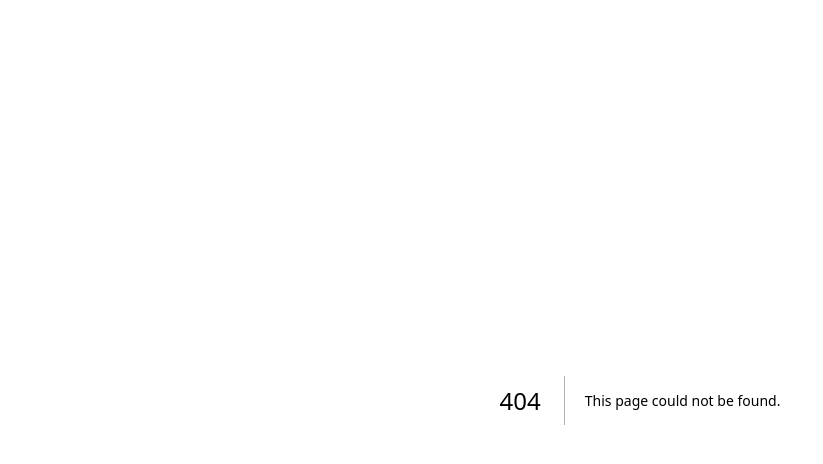
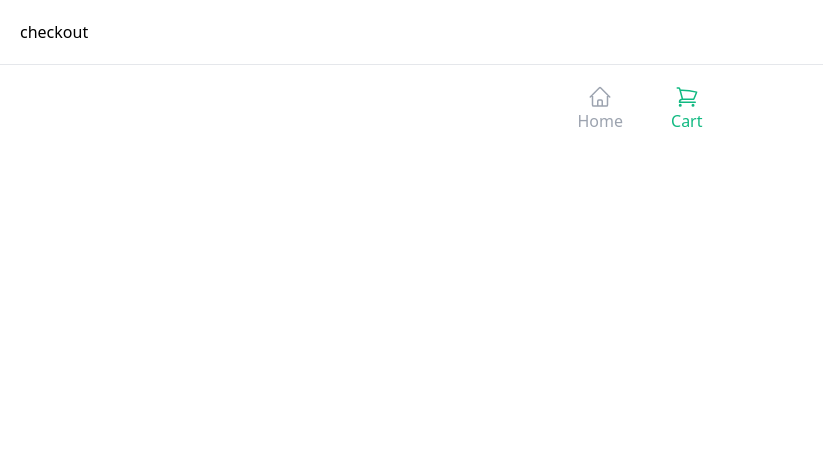
Before and after one commit to Zavista/full-stack-ecommerce, a Next.js app: page /checkout in a window 1280 px wide. Before the commit this address had no page. Shown: the top 464 px of the page, without its empty margins (0-823 px from the left). Built offline with nearby package versions, Linux system fonts and the light colour scheme.

Commit message:
Create checkout page

```diff
--- /dev/null
+++ b/pages/checkout.js
@@ -0,0 +1,11 @@
+import Layout from "@/components/Layout"
+
+const checkout = () => {
+  return (
+    <Layout>
+        checkout
+    </Layout>
+  )
+}
+
+export default checkout
```
